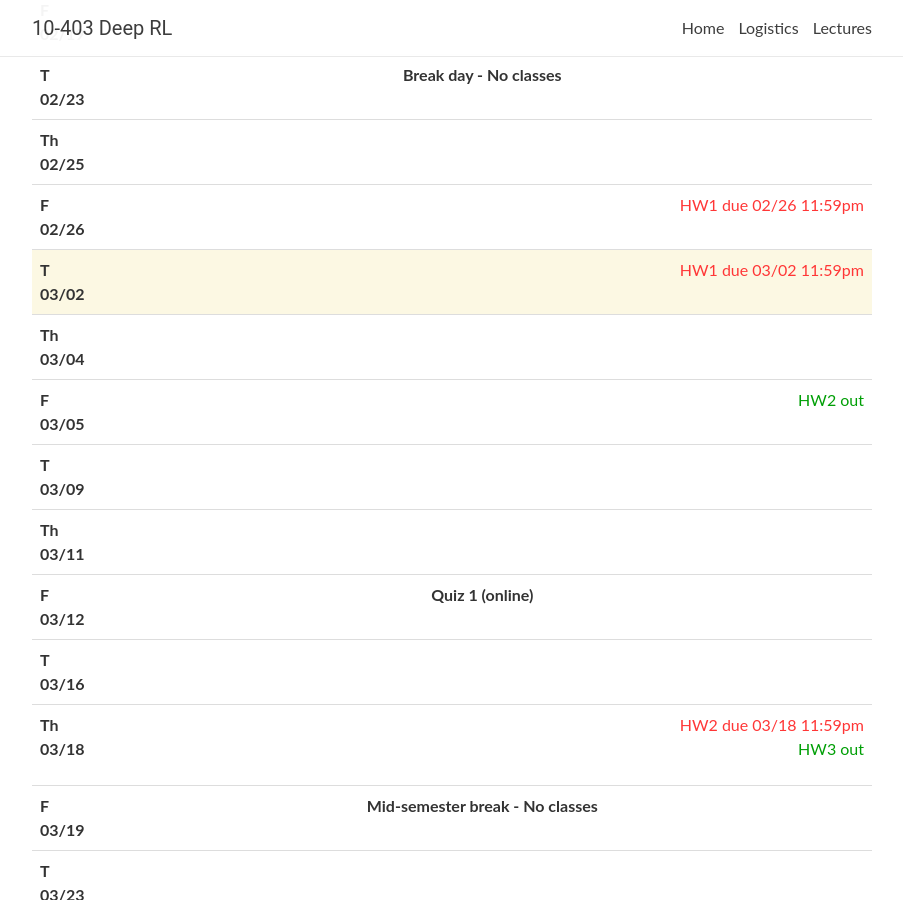
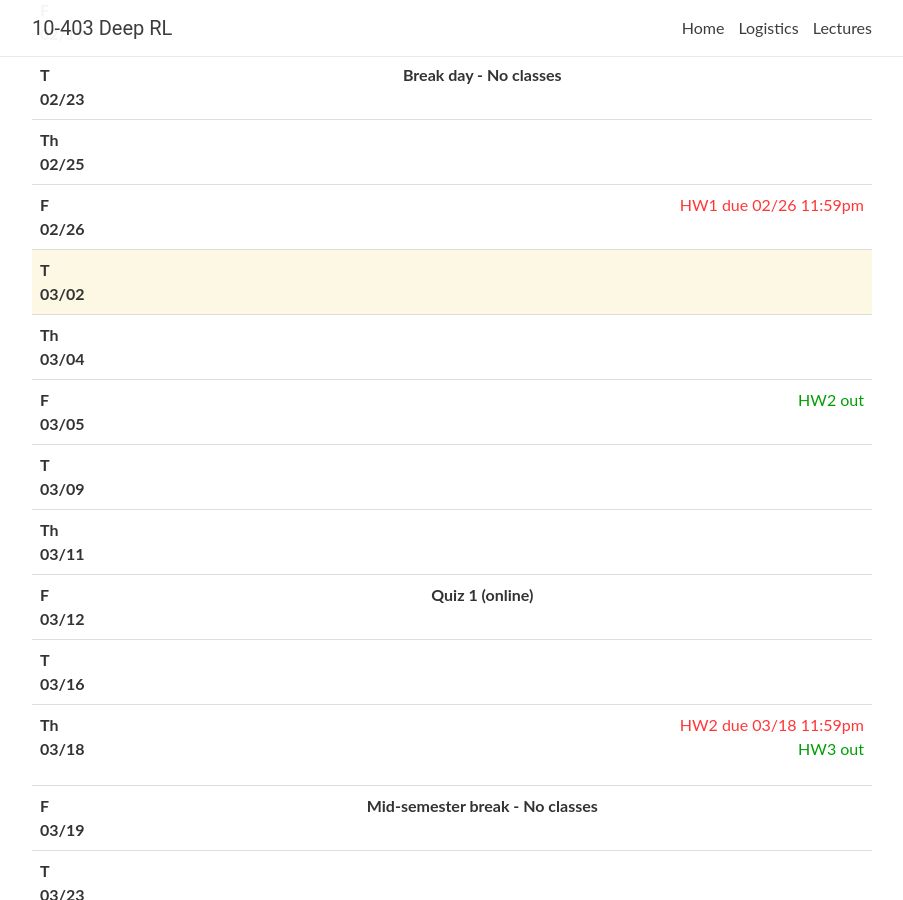
Before and after one commit to cmudeeprl/403_website, a Jekyll site: the page built from _pages/lectures.md, in a window 1280 px wide and 900 px high, scrolled down 744 px. Shown: the whole window, without its empty margins (188-1091 px from the left). Built offline with Jekyll 4.4.1, drawn with Linux system fonts in a browser that asks for light colours; nearby versions of some CDN libraries; comment, search, counter and statistics services are not loaded.

```diff
--- a/_data/lectures.yml
+++ b/_data/lectures.yml
@@ -226,11 +226,11 @@
   title: >
     <strong>Dynamic Programming, Policy Iteration, Value Iteration</strong>
   slides: https://cmudeeprl.github.io/403_website/assets/lectures/s21/s21_lec7_MDP_policyvalueIter.pdf
-  video:
+  video: https://scs.hosted.panopto.com/Panopto/Pages/Viewer.aspx?id=9303e43e-b0ab-4c36-861c-acdf011fd784
   readings:
     - <a href="http://incompleteideas.net/book/RLbook2018.pdf" target="_blank">S & B Textbook</a>, Ch3, Ch4
     - <a href="https://distill.pub/2019/paths-perspective-on-value-learning/" target="blank">The Path perspective on Value Learning </a> (blogpost)
-  logistics: <span class="deadline">HW1 due 03/02 11:59pm</span>
+  logistics:
 
 - date: Th 03/04
   lecturer:
```
